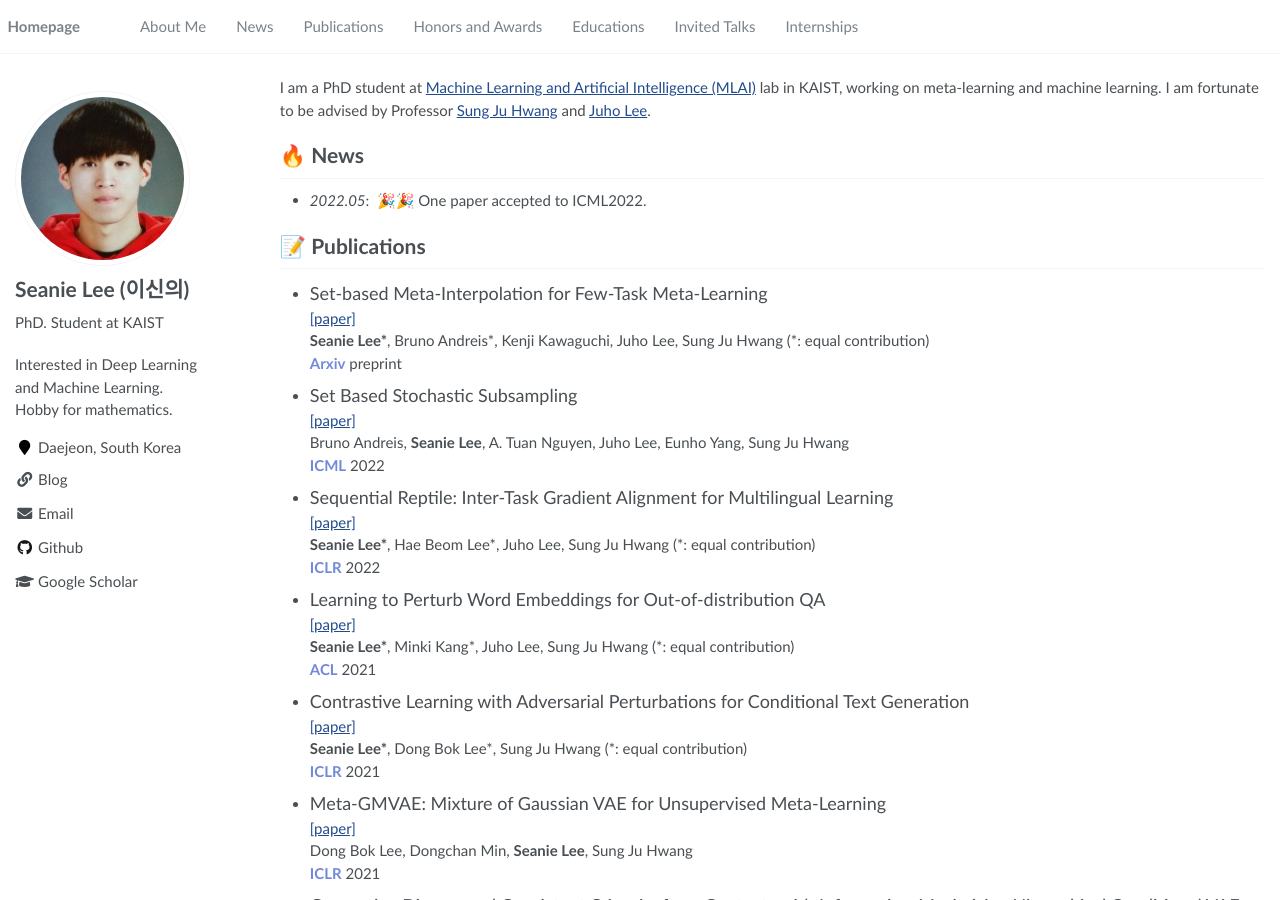
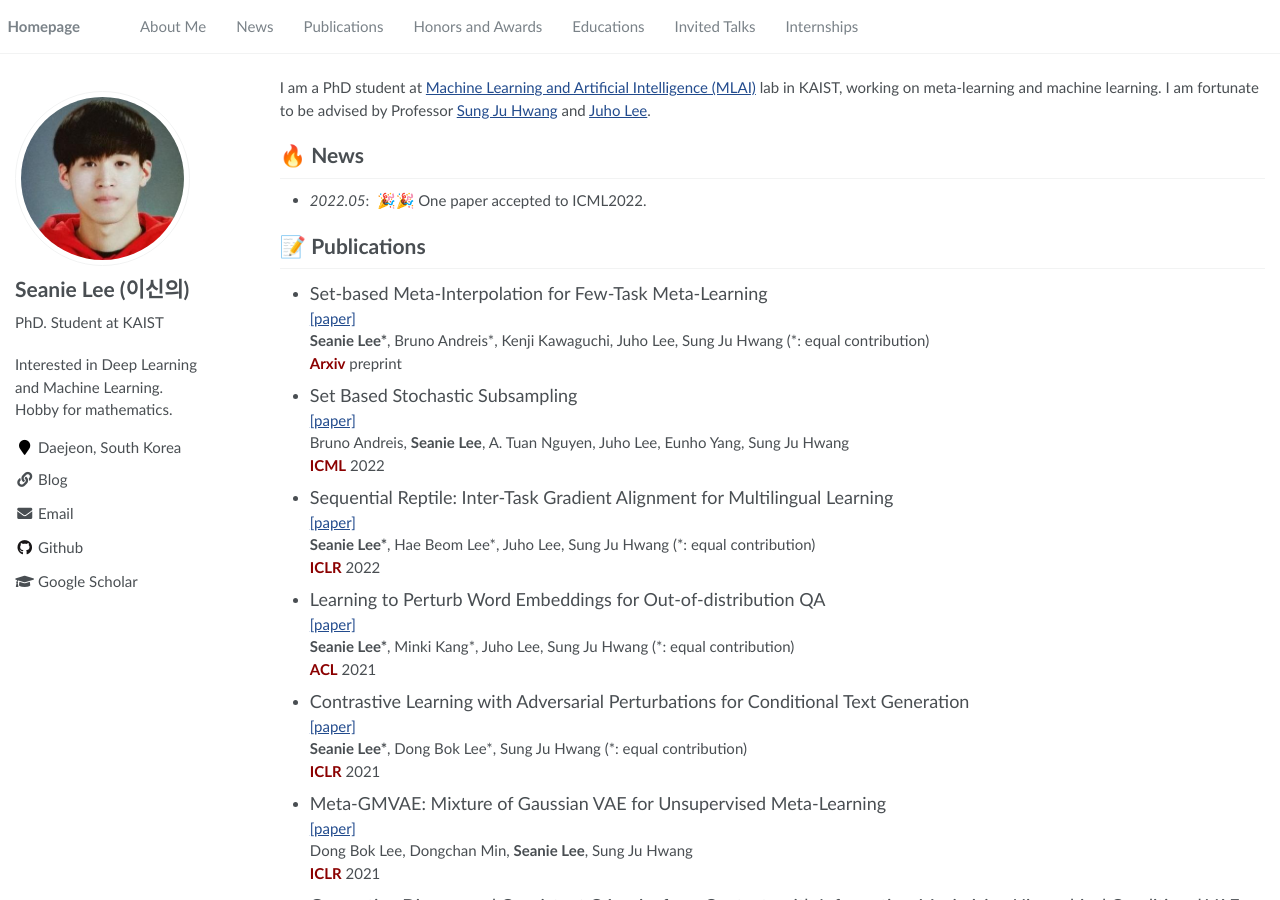
Before and after one commit to seanie12/seanie12.github.io, a Jekyll site: the page built from _pages/about.md, in a window 1280 px wide and 900 px high. Built offline with Jekyll 4.4.1, drawn with Linux system fonts in a browser that asks for light colours.

Commit message:
Update about.md

```diff
--- a/_pages/about.md
+++ b/_pages/about.md
@@ -31,45 +31,45 @@ I am a PhD student at [Machine Learning and Artificial Intelligence (MLAI)](http
 - <font size="4">Set-based Meta-Interpolation for Few-Task Meta-Learning</font>
 [[paper]](https://arxiv.org/abs/2205.09990) \\
  **Seanie Lee\***, Bruno Andreis\*, Kenji Kawaguchi, Juho Lee, Sung Ju Hwang (\*: equal contribution) \\
-<span style="color:#7289da">**Arxiv**</span> preprint
+<span style="color:darkred">**Arxiv**</span> preprint
 
 - <font size="4">Set Based Stochastic Subsampling</font>
 [[paper]](https://arxiv.org/abs/2006.14222) \\
 Bruno Andreis, **Seanie Lee**, A. Tuan Nguyen, Juho Lee, Eunho Yang, Sung Ju Hwang \\
-<span style="color:#7289da">**ICML**</span> 2022
+<span style="color:darkred">**ICML**</span> 2022
 
 - <font size="4">Sequential Reptile: Inter-Task Gradient Alignment for Multilingual Learning</font>
 [[paper]](https://openreview.net/forum?id=ivQruZvXxtz) \\
 **Seanie Lee\***, Hae Beom Lee\*, Juho Lee, Sung Ju Hwang (\*: equal contribution) \\
-<span style="color:#7289da">**ICLR**</span> 2022
+<span style="color:darkred">**ICLR**</span> 2022
 
 - <font size="4">Learning to Perturb Word Embeddings for Out-of-distribution QA</font>
 [[paper]](https://aclanthology.org/2021.acl-long.434/) \\
 **Seanie Lee\***, Minki Kang\*, Juho Lee, Sung Ju Hwang (\*: equal contribution) \\
-<span style="color:#7289da">**ACL**</span> 2021
+<span style="color:darkred">**ACL**</span> 2021
 
 - <font size="4">Contrastive Learning with Adversarial Perturbations for Conditional Text Generation</font>
 [[paper]](https://openreview.net/forum?id=Wga_hrCa3P3) \\
 **Seanie Lee\***, Dong Bok Lee\*, Sung Ju Hwang (\*: equal contribution) \\
-<span style="color:#7289da">**ICLR**</span> 2021
+<span style="color:darkred">**ICLR**</span> 2021
 
 
 - <font size="4">Meta-GMVAE: Mixture of Gaussian VAE for Unsupervised Meta-Learning</font>
 [[paper]](https://openreview.net/forum?id=wS0UFjsNYjn) \\
 Dong Bok Lee, Dongchan Min, **Seanie Lee**, Sung Ju Hwang \\
-<span style="color:#7289da">**ICLR**</span> 2021
+<span style="color:darkred">**ICLR**</span> 2021
 
 
 - <font size="4">Generating Diverse and Consistent QA pairs from Contexts with Information-Maximizing Hierarchical Conditional VAEs</font>
 [[paper]](https://aclanthology.org/2020.acl-main.20/) \\
  Dong Bok Lee\*, **Seanie Lee\***, WooTae Jeong, Donghwan Kim, Sung Ju Hwang (\*: equal contribution) \\
-<span style="color:#7289da">**ACL**</span> 2020
+<span style="color:darkred">**ACL**</span> 2020
 
 
 - <font size="4">g2pM: A Neural Grapheme-to-Phoneme Conversion Package for Mandarin Chinese Based on a New Open Benchmark Dataset</font>
 [[paper]](https://www.isca-speech.org/archive_v0/Interspeech_2020/pdfs/1094.pdf) \\
 Kyubyong Park\*, **Seanie Lee\*** (\*: equal contribution) \\
-<span style="color:#7289da">**INTERSPEECH**</span> 2020
+<span style="color:purple">**INTERSPEECH**</span> 2020
 
 
 
```
